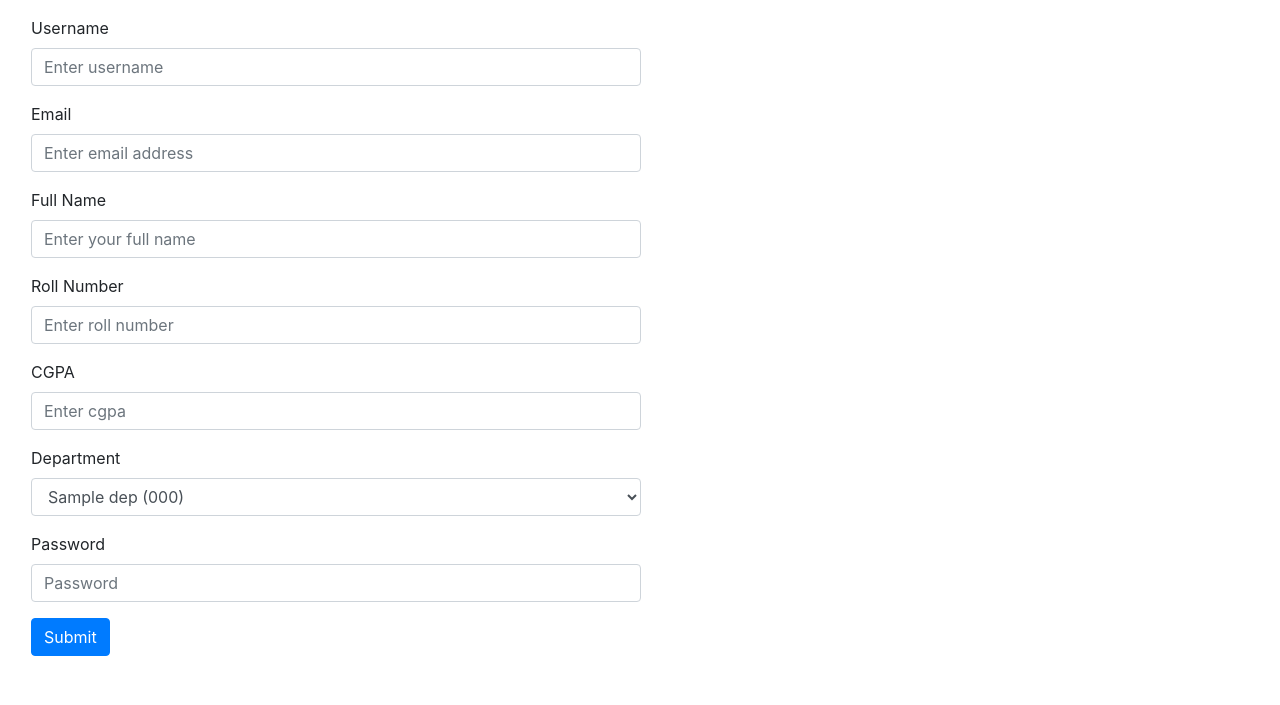
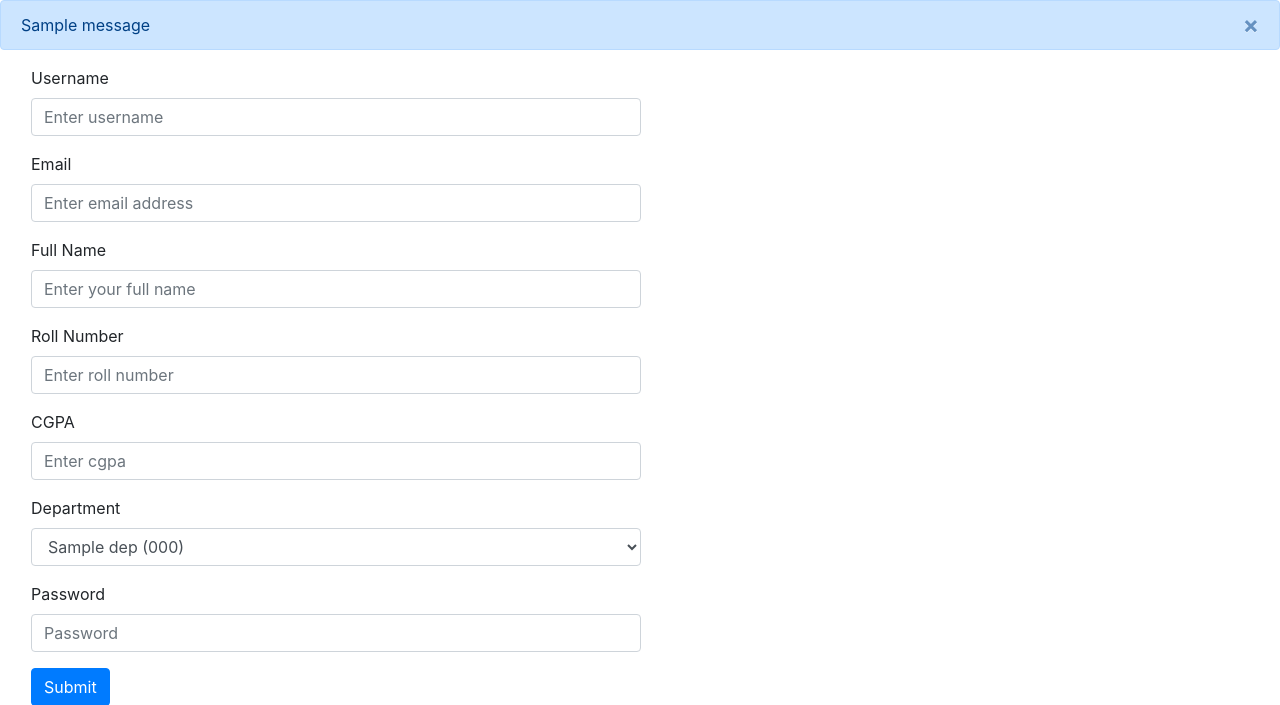
Before and after one commit to pshishod2645/IMS, a Flask app: template templates/User/signup.j2 in a window 1280 px wide. Shown: the part 56-761 px from the top of the page. Run offline with Flask 2, Linux system fonts and the light colour scheme; the template is opened without the code that fills it: most values are stand-ins (such as "Sample title", 1, 10 or a date in 2020); one stand-in notice (Sample message) is shown; parts of the project's set-up code (start-up, migrations or seed data) failed here and were passed over.

Commit message:
Added messages while creating new users. (Exception catching still pending.)

```diff
--- a/routes/placecom.py
+++ b/routes/placecom.py
@@ -70,6 +70,7 @@ def addHR():
 
         db.session.add(user), db.session.commit()
         db.session.add(hr), db.session.commit()
-        return 'Account Added'
+        flash("Account added.")
+        return render_template('Placecom/addHr.j2', companies = companies)
 
     return render_template('Placecom/addHr.j2', companies = companies)
--- a/routes/user.py
+++ b/routes/user.py
@@ -43,9 +43,8 @@ def signup():
 
         db.session.add(user), db.session.commit()
         db.session.add(student), db.session.commit()
+        flash('Account created successfully. Please login using the link.')
 
-        login_user(user)
-        return redirect('/')
     return render_template('User/signup.j2')
 
 @login_required
--- a/templates/Placecom/addHr.j2
+++ b/templates/Placecom/addHr.j2
@@ -1,5 +1,11 @@
 {% extends 'base.j2' %}
 {% block content %}
+{% for message in get_flashed_messages() %}
+    <div class="alert alert-primary alert-dismissible fade show">
+        <button type="button" class="close" data-dismiss="alert">&times;</button>
+        {{ message }}
+    </div>
+{% endfor %}
 <form action = "" method = "POST" class = "mt-3 ml-3 col-sm-6">
     <div class="form-group">
         <label for="username">HR Username</label>
--- a/templates/User/signup.j2
+++ b/templates/User/signup.j2
@@ -1,6 +1,11 @@
 {% extends 'base.j2' %}
 {% block content %}
-
+{% for message in get_flashed_messages() %}
+    <div class="alert alert-primary alert-dismissible fade show">
+        <button type="button" class="close" data-dismiss="alert">&times;</button>
+        {{ message }}
+    </div>
+{% endfor %}
 <form action="" method="post" id="signup" class="mt-3 ml-3 col-sm-6">
 	<div class="form-group">
 	      <label for="username">Username</label>
```
